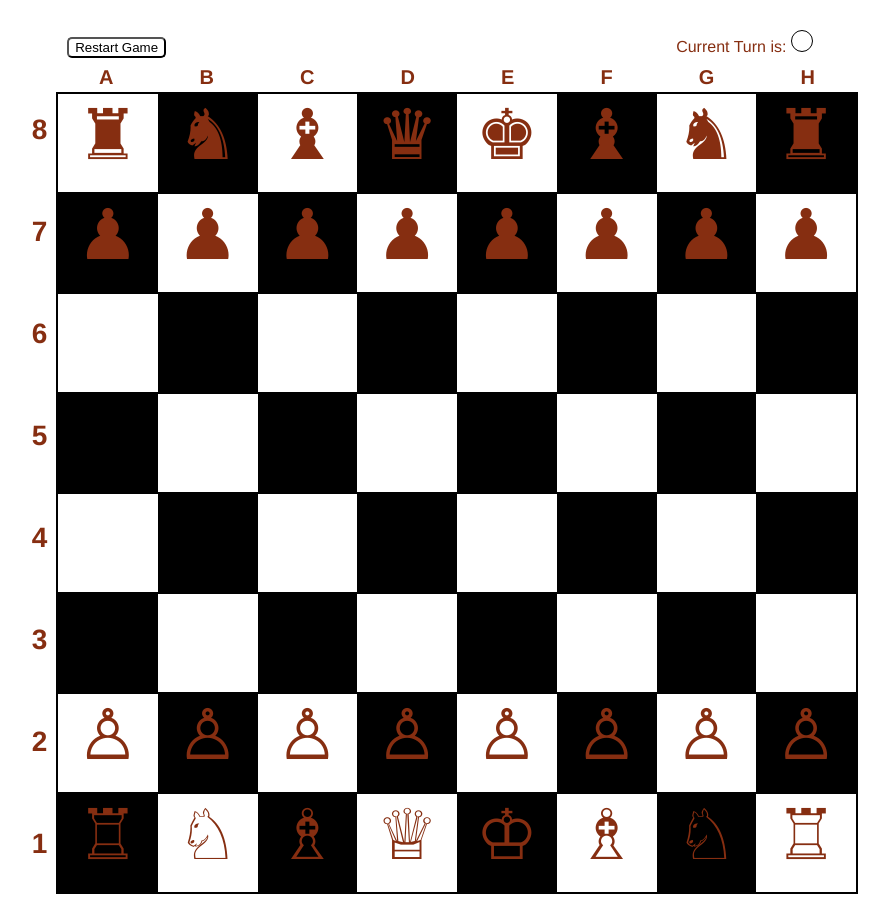
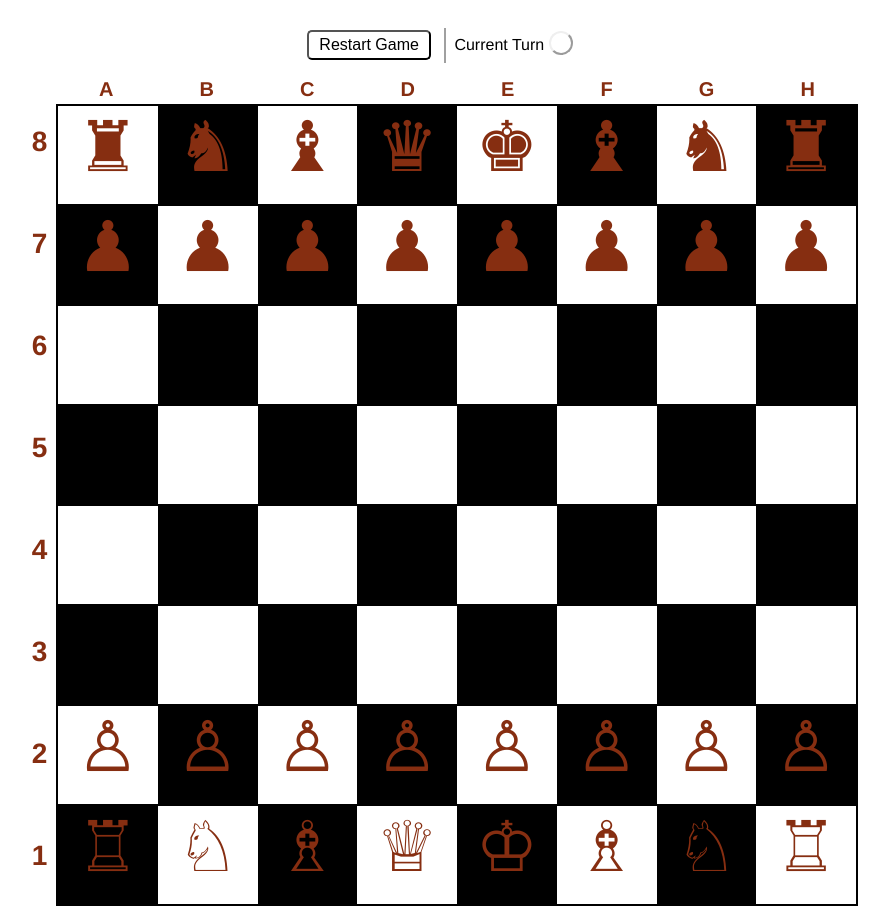
Before and after one commit to evyatarge/specialChess, a Vue app: page / in a window 1280 px wide. Shown: the whole page, without its empty margins (200-1089 px from the left). Built offline with nearby package versions, Linux system fonts and the light colour scheme.

Commit message:
fix restart game + its UI

```diff
--- a/src/App.vue
+++ b/src/App.vue
@@ -1,7 +1,10 @@
 <template>
     <div id="app">
-        <button @click="initBoard">Restart Game</button>
-        Current Turn is:  <div :style="{backgroundColor: this.turn}" class="turn-sign"></div>
+        <div class="header-container">
+            <button @click="restartGame">Restart Game</button>
+            <span class="pipe"></span>
+            Current Turn  <div :style="{backgroundColor: this.turn}" class="turn-sign"></div>
+        </div>
         <Board :letters="letters"
                :numbers="numbers"
                :pieces="piecesLocations"
@@ -311,7 +314,12 @@
         )
 
         this.piecesLocations = allPieces
+      },
+
+      restartGame(){
+        this.initBoard()
         this.turn = WHITE
+        this.resetPickedData()
       }
     },
 
@@ -330,19 +338,34 @@
         color: #862e11;
         margin-top: 30px;
 
-        button{
+        .header-container {
+            margin-bottom: 10px;
+            color: black;
+            button {
                 background-color: transparent;
                 border-radius: 5px;
-
-            margin-right: 40%;
+                font-size: inherit;
+                padding: 4px 10px;
             }
 
-        .turn-sign{
+            .pipe {
+                border: 0.5px solid rgba(128, 128, 128, 0.75);
+                margin: 0 4px 0 13px;
+                padding: 7px 0 9px 0;
+
+            }
+
+            .turn-sign {
                 display: inline-block;
                 height: 20px;
                 width: 20px;
-            border: solid 1px black;
+                /*border: solid 1px black;*/
                 border-radius: 100px;
+                margin-bottom: -5px;
+
+                border: 2px outset buttonface;
+                border-image: initial;
+            }
         }
     }
 
```
Lines whose indentation alone changed are shown as unchanged.
